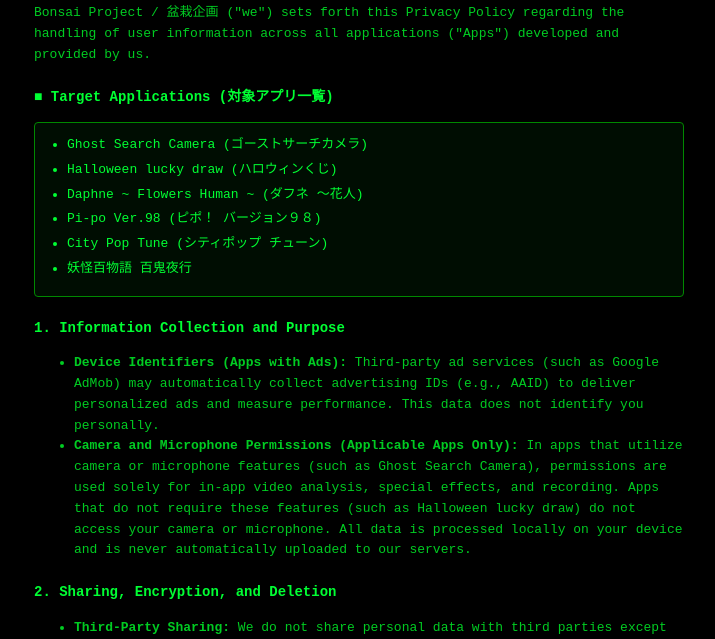
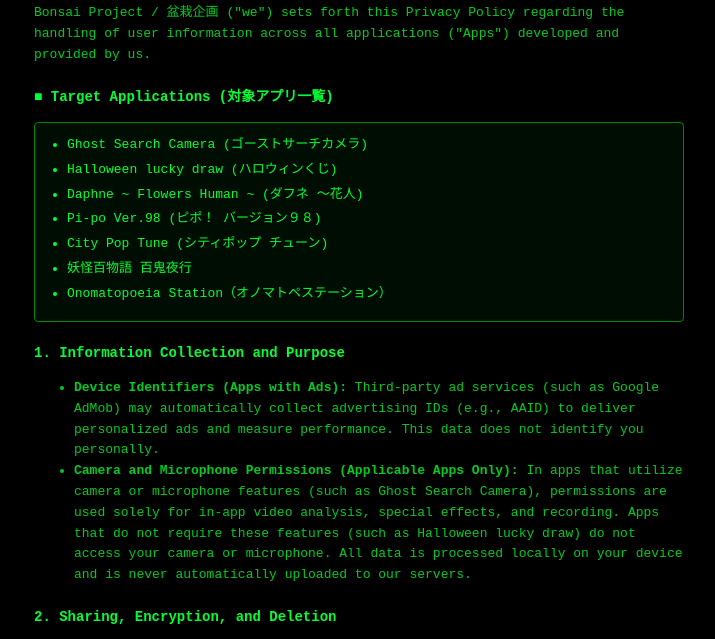
Before and after one commit to mizotan/privacypolicy, a plain HTML site: page index.html in a window 1280 px wide. Shown: the part 107-746 px from the top of the page, without its empty margins (281-996 px from the left). Drawn offline with Linux system fonts and the light colour scheme.

Commit message:
Add files via upload

```diff
--- a/index.html
+++ b/index.html
@@ -56,6 +56,7 @@
             <li>Pi-po Ver.98 (ピポ！ バージョン９８)</li>
             <li>City Pop Tune (シティポップ チューン)</li>
             <li>妖怪百物語 百鬼夜行</li>
+            <li>Onomatopoeia Station（オノマトペステーション） </li>
             <!-- 新しいアプリを追加する場合は、以下の形式で1行追加してください -->
             <!-- <li>New App Name (新アプリ名)</li> -->
         </ul>
```
